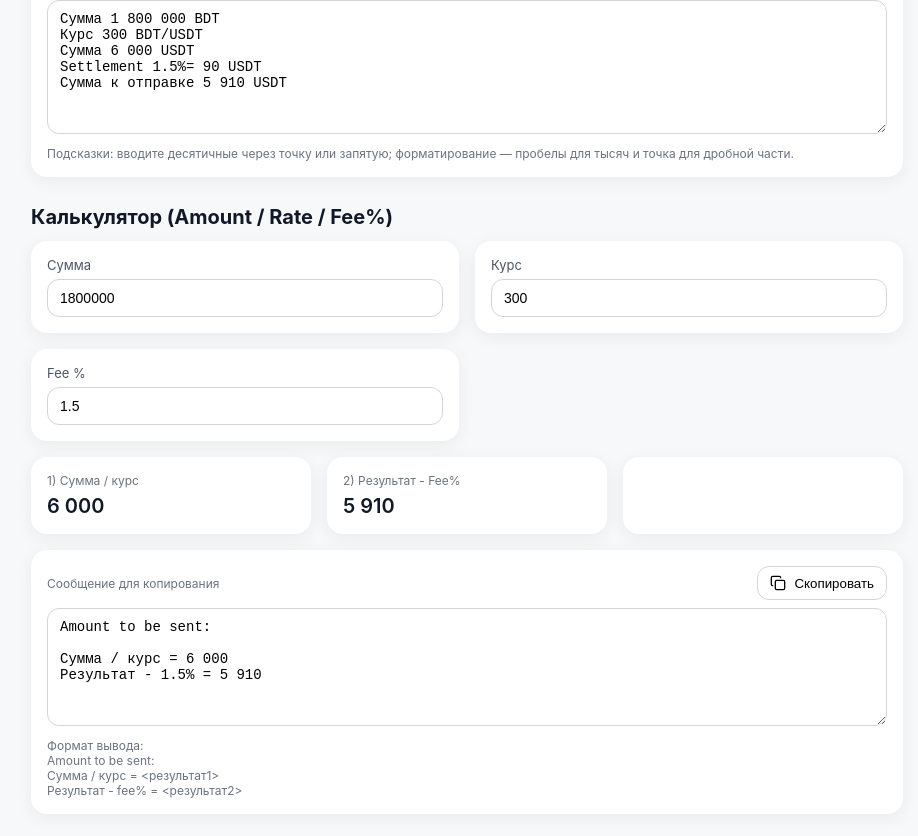
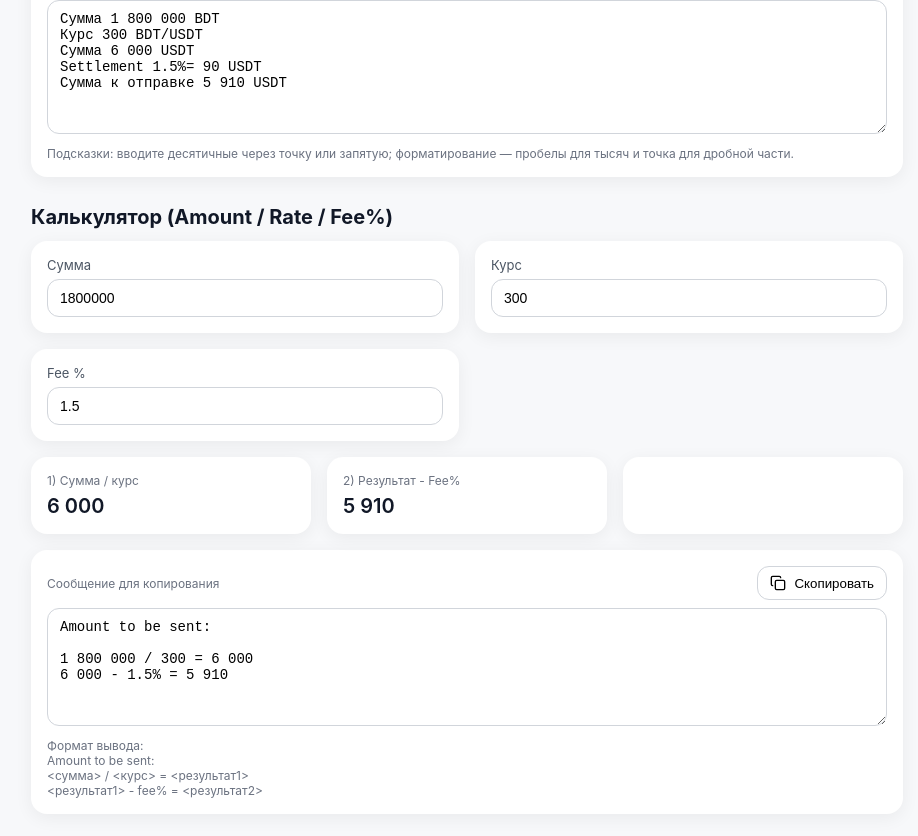
Before and after one commit to vshroot/setcalculator, a React (Create React App) app: page / in a window 1280 px wide. Shown: the part 462-1298 px from the top of the page, without its empty margins (173-1091 px from the left). Built offline with nearby package versions, Linux system fonts and the light colour scheme.

Commit message:
Update SettlementCalculator.tsx

```diff
--- a/src/SettlementCalculator.tsx
+++ b/src/SettlementCalculator.tsx
@@ -61,13 +61,14 @@ export default function SettlementCalculator() {
     return { a, r, p, res1, res2 };
   }, [amount2, rate2, feePct]);
 
+  // Сообщение для копирования с подстановкой введённых значений и рассчитанных результатов
   const message2 = useMemo(() => {
-    const { res1, res2, p } = computed2;
+    const { a, r, p, res1, res2 } = computed2;
     return [
       'Amount to be sent:',
       '',
-      `Сумма / курс = ${fmt(res1)}`,
-      `Результат - ${p}% = ${fmt(res2)}`,
+      `${fmt(a)} / ${fmt(r)} = ${fmt(res1)}`,
+      `${fmt(res1)} - ${p}% = ${fmt(res2)}`,
     ].join('\n');
   }, [computed2]);
 
@@ -229,8 +230,8 @@ export default function SettlementCalculator() {
         <div className="footer">
           Формат вывода:
           <br/>Amount to be sent:
-          <br/>Сумма / курс = &lt;результат1&gt;
-          <br/>Результат - fee% = &lt;результат2&gt;
+          <br/>{`<сумма> / <курс> = <результат1>`}
+          <br/>{`<результат1> - fee% = <результат2>`}
         </div>
       </div>
     </div>
```
